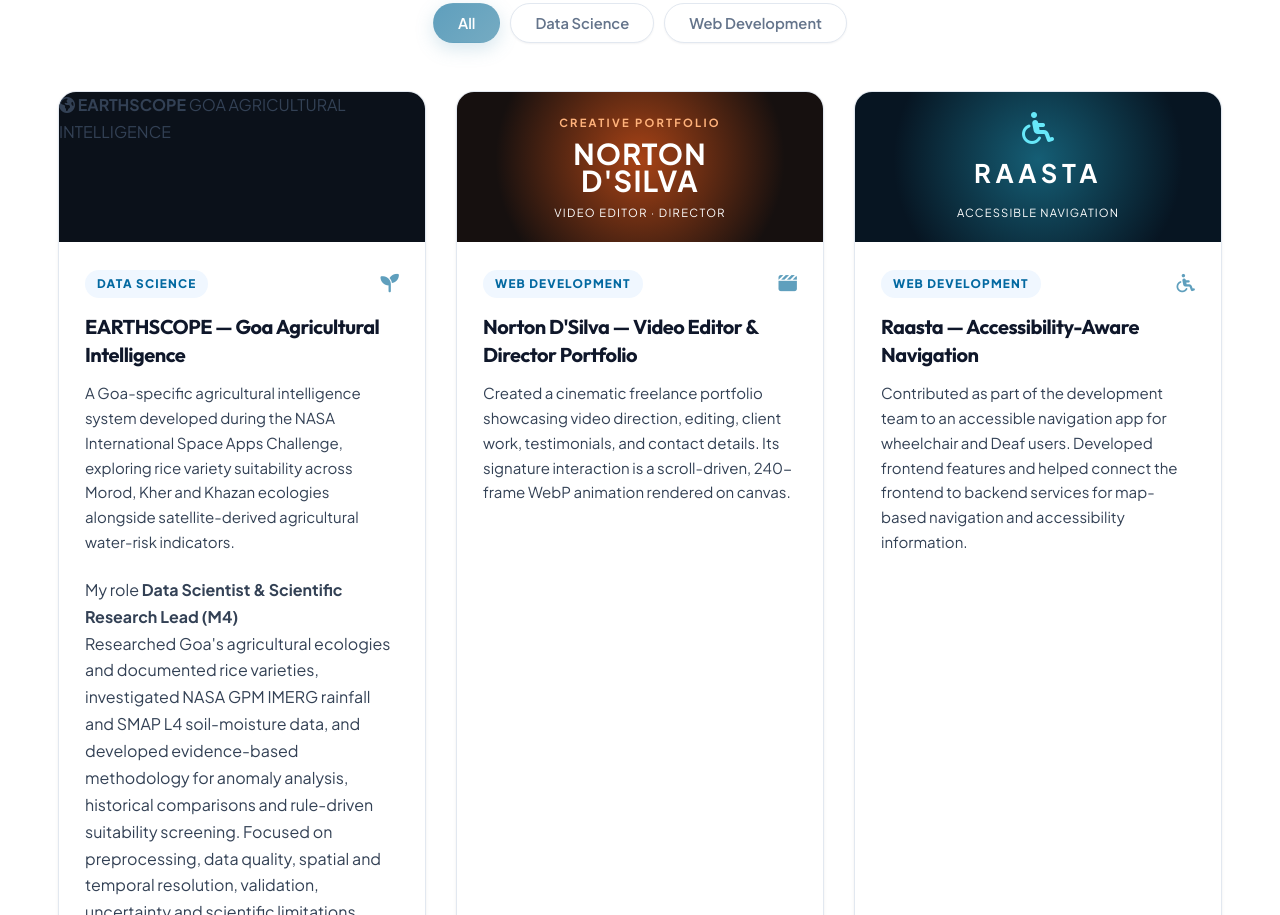
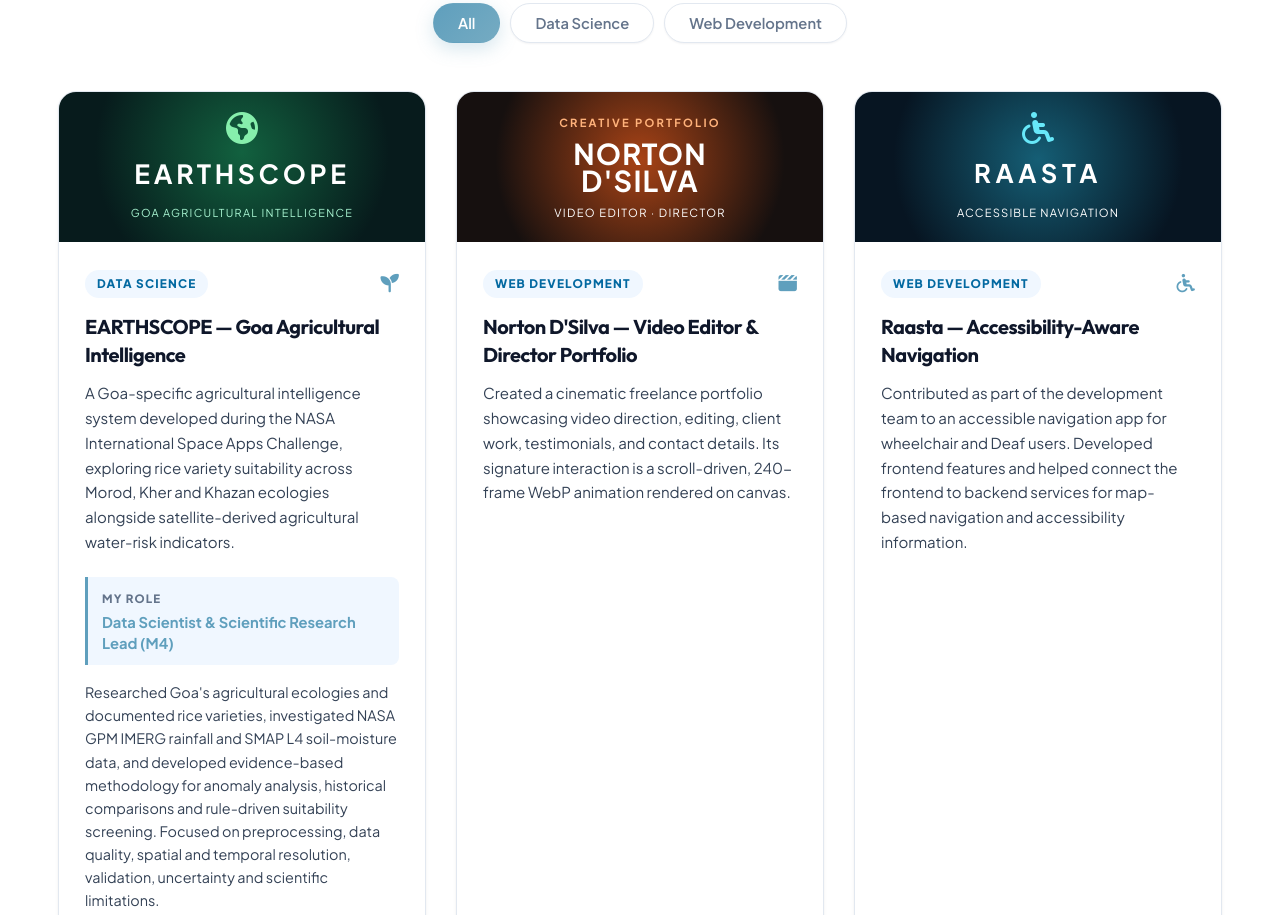
Before and after one commit to fahadsirkazi2006/fahadsirkazi2006.github.io, a plain HTML site: page index.html in a window 1280 px wide. Shown: the part 5900-6815 px from the top of the page. Drawn offline with Linux system fonts and the light colour scheme.

Commit message:
Add styles for earthscope project visual and roles
Added styles for the earthscope project visual and project role components.

```diff
--- a/styles.css
+++ b/styles.css
@@ -1264,6 +1264,35 @@ section {
   background-color: #0b111a;
 }
 
+.earthscope-project-visual {
+  width: 100%;
+  height: 100%;
+  display: flex;
+  flex-direction: column;
+  justify-content: center;
+  align-items: center;
+  gap: 8px;
+  background: radial-gradient(circle at 50% 40%, #12613f, #071b1c 72%);
+  color: #fff;
+  text-align: center;
+}
+
+.earthscope-project-visual i {
+  color: #86efac;
+  font-size: 2rem;
+}
+
+.earthscope-project-visual strong {
+  font-size: 1.65rem;
+  letter-spacing: 0.14em;
+}
+
+.earthscope-project-visual span {
+  color: #a7f3d0;
+  font-size: 0.68rem;
+  letter-spacing: 0.12em;
+}
+
 .project-media-wrapper img {
   width: 100%;
   height: 100%;
@@ -1319,6 +1348,38 @@ section {
   line-height: 1.65;
   margin-bottom: 22px;
   flex-grow: 1;
+}
+
+.project-role {
+  display: flex;
+  flex-direction: column;
+  gap: 4px;
+  margin-bottom: 16px;
+  padding: 12px 14px;
+  border-left: 3px solid var(--accent-blue);
+  border-radius: 0 var(--radius-sm) var(--radius-sm) 0;
+  background-color: var(--bg-tag);
+}
+
+.project-role-label {
+  color: var(--text-muted);
+  font-size: 0.72rem;
+  font-weight: 800;
+  letter-spacing: 0.1em;
+  text-transform: uppercase;
+}
+
+.project-role strong {
+  color: var(--accent-blue);
+  font-size: 0.92rem;
+  line-height: 1.4;
+}
+
+.project-contributions {
+  color: var(--text-main);
+  font-size: 0.9rem;
+  line-height: 1.6;
+  margin-bottom: 20px;
 }
 
 .project-tags {
```
